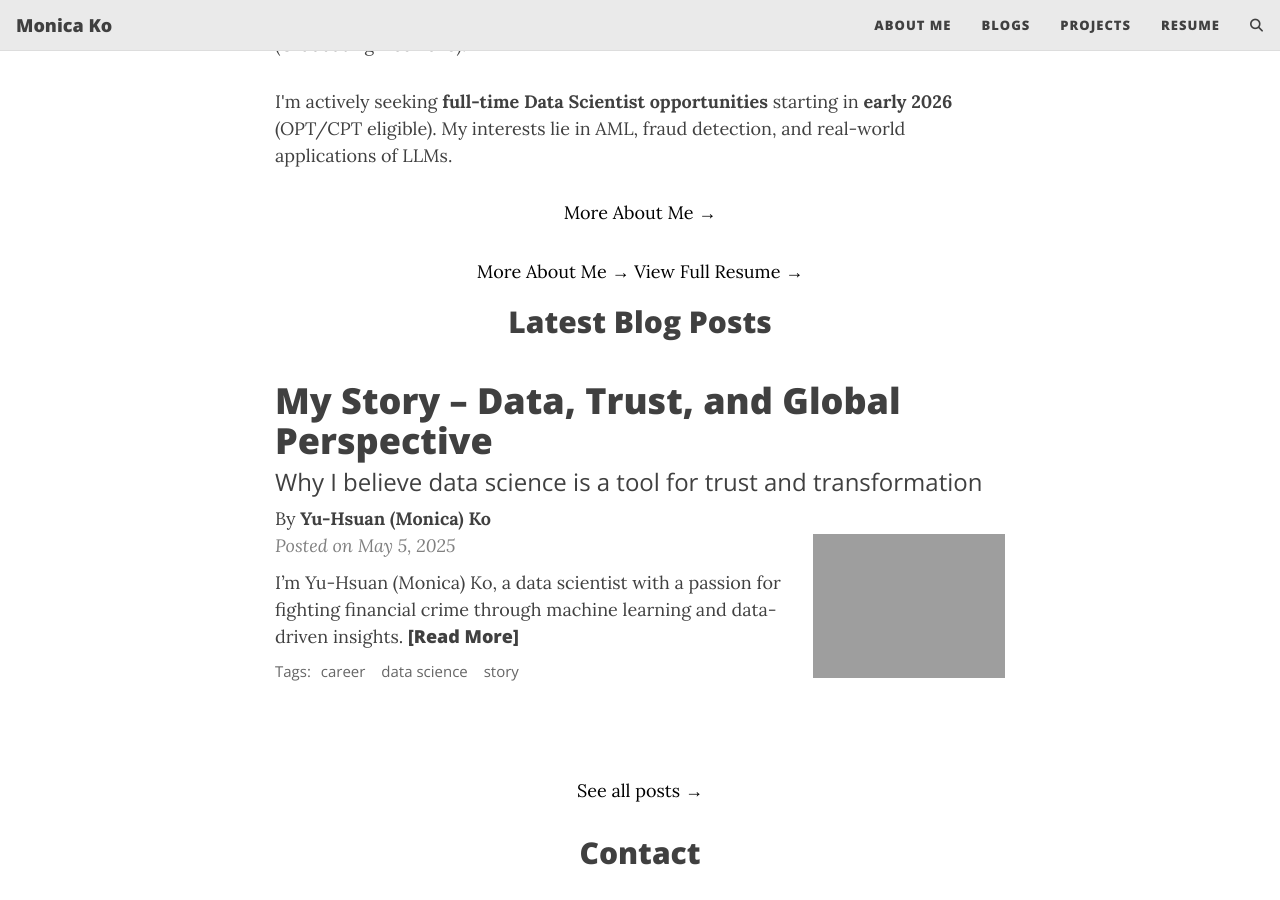
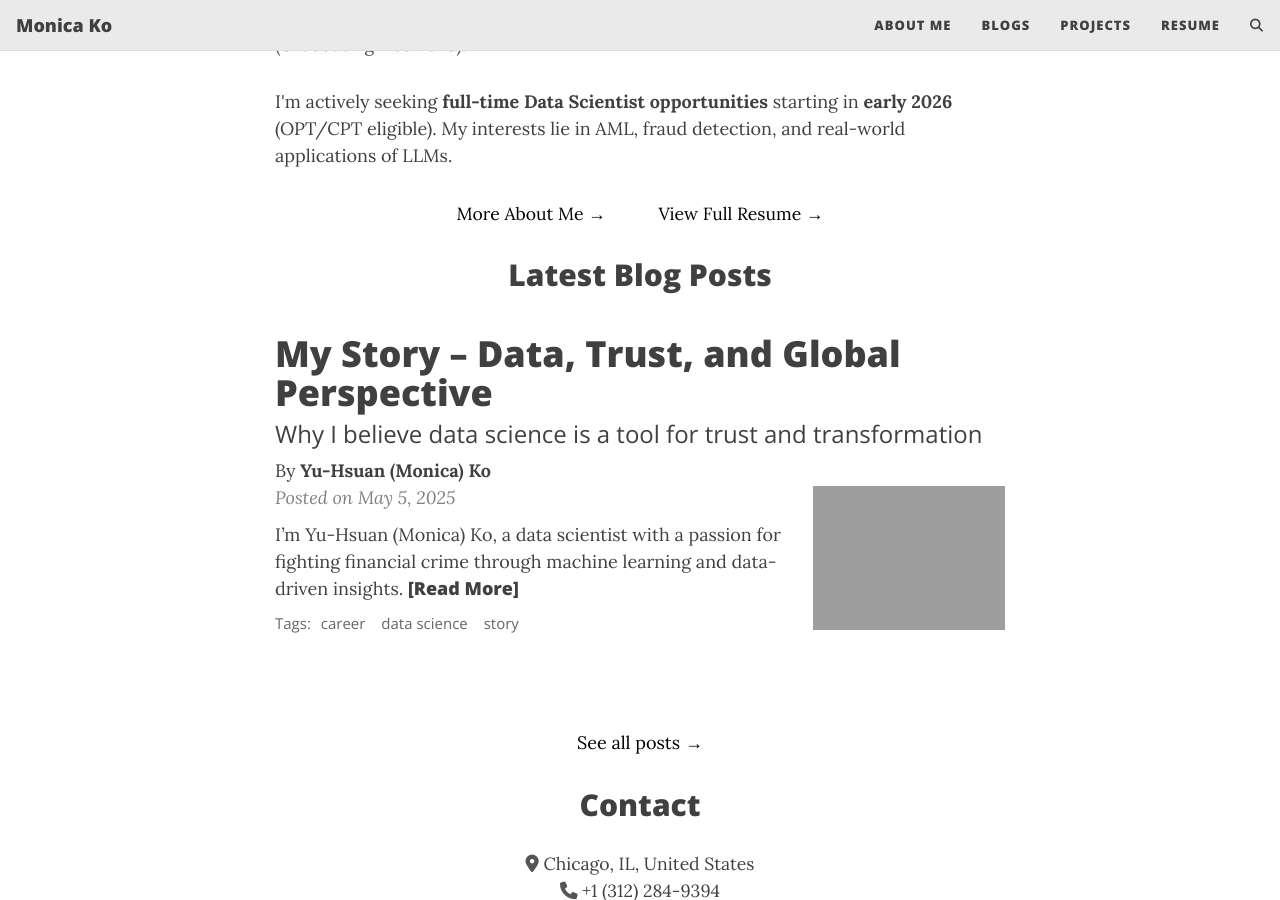
Before and after one commit to yuhsuanko/yuhsuanko.github.io, a Jekyll site: the page built from index.html, in a window 1280 px wide and 900 px high, scrolled down 589 px. Built offline with Jekyll 4.4.1, drawn with Linux system fonts in a browser that asks for light colours; the list of posts is cut into pages by our own code; comment, search, counter and statistics services are not loaded.

Commit message:
Update index.html

```diff
--- a/index.html
+++ b/index.html
@@ -16,26 +16,18 @@
   <p>
     I'm actively seeking <strong>full-time Data Scientist opportunities</strong> starting in <strong>early 2026</strong> (OPT/CPT eligible). My interests lie in AML, fraud detection, and real-world applications of LLMs.
   </p>
-  <p style="text-align: center; margin-top: 1rem;">
-  <a href="/aboutme" style="color: black;">More About Me →</a>
-  </p>
 </section>
 
-<!-- CTA Buttons Row -->
-<div class="cta-buttons" style="text-align: center; margin-top: 2rem;">
-  <a href="/aboutme"
-     style="color: black;"
-     class="cta-button"
-     title="More About Me">
-     More About Me →
+<!-- Two inline text links with spacing -->
+<p style="text-align: center; margin-top: 1rem; font-size: 1.1rem;">
+  <a href="/aboutme" style="color: black; text-decoration: none; margin-right: 3rem;">
+    More About Me →
   </a>
-  <a href="/resume/"
-     style="color: black;"
-     class="cta-button"
-     title="View Full Resume">
-     View Full Resume →
+  <a href="/resume/" style="color: black; text-decoration: none;">
+    View Full Resume →
   </a>
-</div>
+</p>
+
 
 <!-- Latest Blog Posts Section -->
 <section class="latest-blog-section">
```
